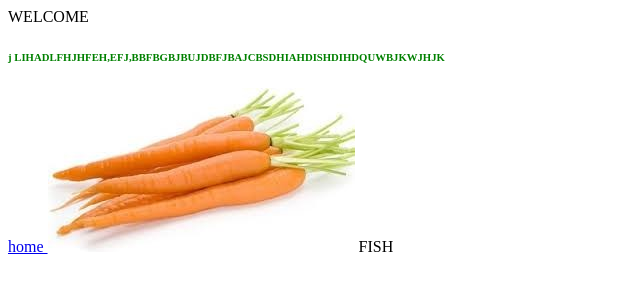
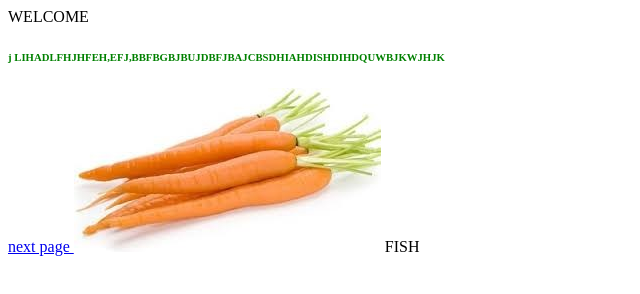
Before and after one commit to Shankarrbgr/Shankarrbgr.github.io, a plain HTML site: page index.html in a window 1280 px wide. Shown: the whole page, without its empty margins (0-640 px from the left). Drawn offline with Linux system fonts and the light colour scheme.

Commit message:
Update index.html
typo mistake

```diff
--- a/index.html
+++ b/index.html
@@ -11,9 +11,10 @@
       </h6>
     </div>
     <a href ="2html.html">
-      home
+      next page
     </a>
     <img src ="blog file.jpg">
     FISH
+
   </BODY>
 </html>
```
